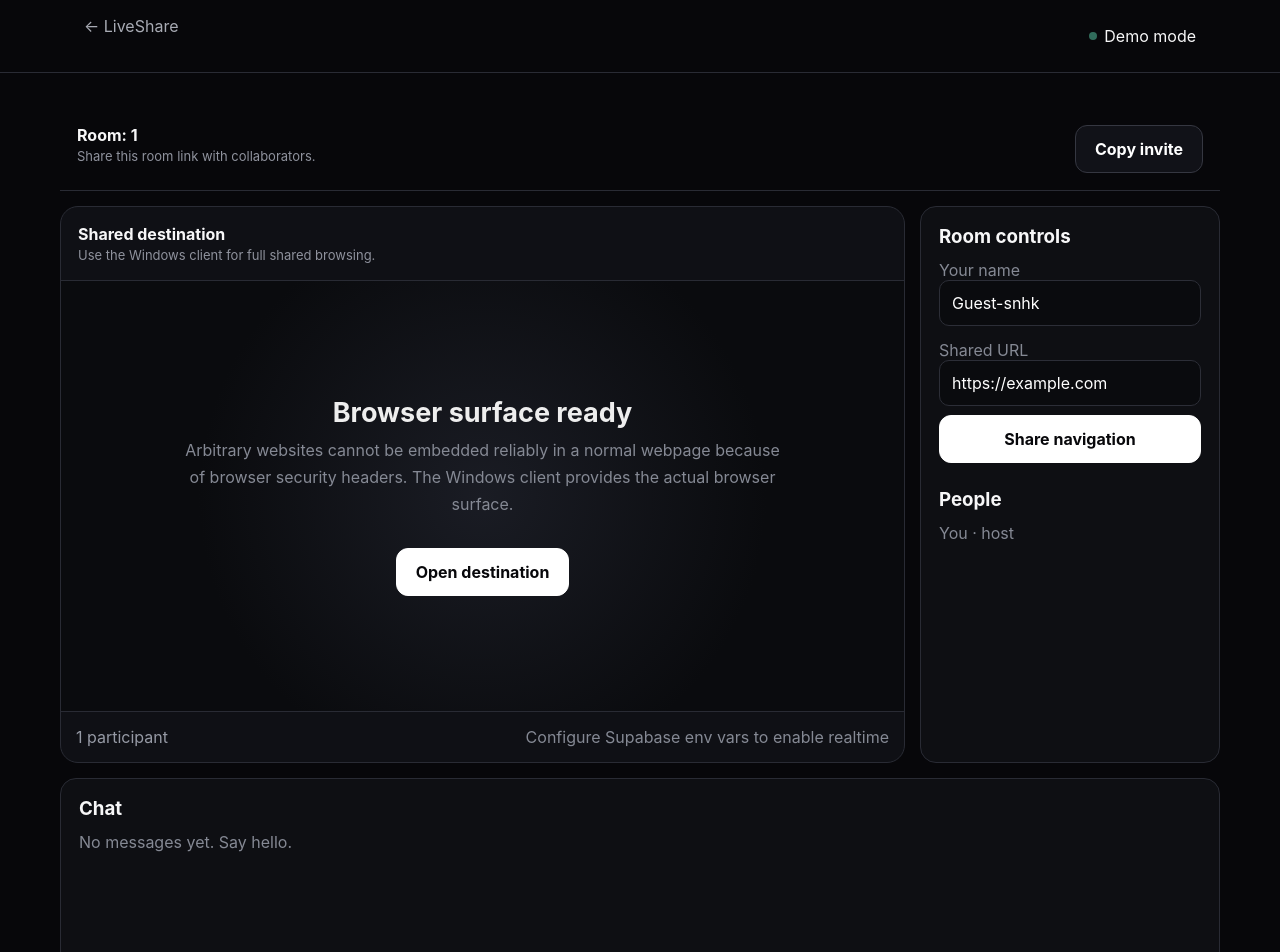
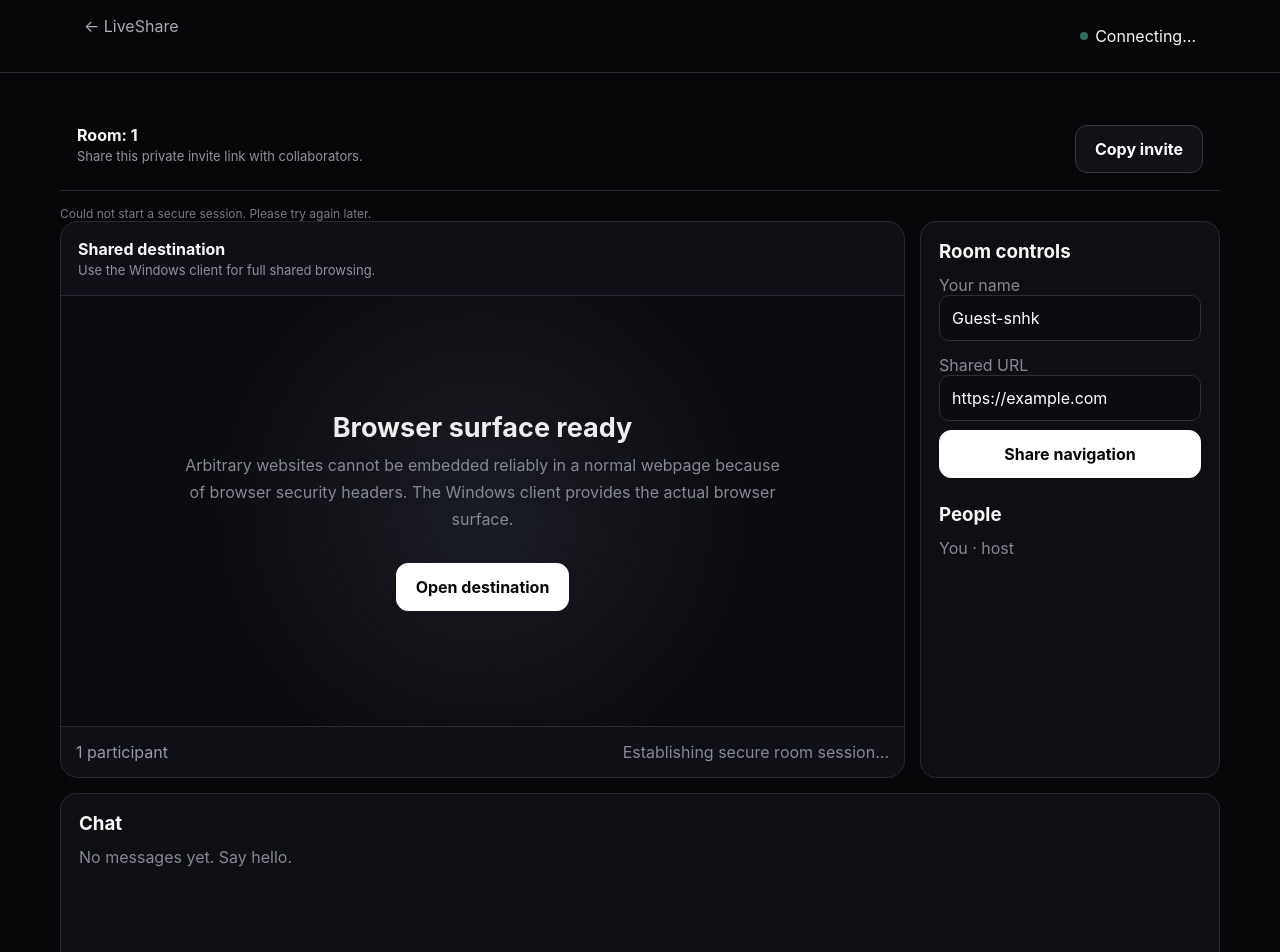
Before and after one commit to Inflare12/heelo, a Next.js app: page /room/1 in a window 1280 px wide. Shown: the top 952 px of the page. Built offline with nearby package versions, Linux system fonts and the light colour scheme; no server answers.

Commit message:
feat: persist room membership and collaboration events

```diff
--- a/app/room/[roomId]/page.tsx
+++ b/app/room/[roomId]/page.tsx
@@ -5,25 +5,12 @@
 import { useParams } from "next/navigation";
 import type { RealtimeChannel } from "@supabase/supabase-js";
 import { getSupabase } from "../../../lib/supabase";
+import { ensureSession } from "../../../lib/auth";
 
 type Message = { id: string; name: string; text: string; mine?: boolean };
 type PresenceUser = { id: string; name: string; desktop?: boolean };
 
-declare global {
-  interface Window {
-    liveshareDesktop?: {
-      navigate(url: string): Promise<unknown>;
-      back(): Promise<unknown>;
-      forward(): Promise<unknown>;
-      reload(): Promise<unknown>;
-      getUrl(): Promise<string>;
-      openExternal(url: string): Promise<unknown>;
-      onNavigation(callback: (payload: { url: string; remote?: boolean }) => void): () => void;
-      onLocalNavigation(callback: (payload: { url: string }) => void): () => void;
-      onReady(callback: (payload: { roomId: string }) => void): () => void;
-    };
-  }
-}
+declare global { interface Window { liveshareDesktop?: { navigate(url: string): Promise<unknown>; back(): Promise<unknown>; forward(): Promise<unknown>; reload(): Promise<unknown>; getUrl(): Promise<string>; openExternal(url: string): Promise<unknown>; onNavigation(callback: (payload: { url: string; remote?: boolean }) => void): () => void; onLocalNavigation(callback: (payload: { url: string }) => void): () => void; onReady(callback: (payload: { roomId: string }) => void): () => void; }; } }
 
 const randomName = () => `Guest-${Math.random().toString(36).slice(2, 6)}`;
 const randomId = () => `${Date.now().toString(36)}-${Math.random().toString(36).slice(2, 8)}`;
@@ -31,7 +18,7 @@
 
 export default function RoomPage() {
   const params = useParams<{ roomId: string }>();
-  const roomId = decodeURIComponent(params.roomId);
+  const roomCode = decodeURIComponent(params.roomId).trim().toLowerCase();
   const [isDesktop, setIsDesktop] = useState(false);
   const [name, setName] = useState("");
   const [destination, setDestination] = useState("https://example.com");
@@ -40,6 +27,7 @@
   const [users, setUsers] = useState<PresenceUser[]>([]);
   const [connected, setConnected] = useState(false);
   const [notice, setNotice] = useState("");
+  const [error, setError] = useState("");
   const channelRef = useRef<RealtimeChannel | null>(null);
   const clientId = useMemo(() => randomId(), []);
   const desktop = typeof window !== "undefined" ? window.liveshareDesktop : undefined;
@@ -51,71 +39,50 @@
   }, []);
 
   useEffect(() => {
-    if (!name) return;
-    localStorage.setItem("liveshare-name", name);
-    const supabase = getSupabase();
-    if (!supabase) { setConnected(false); return; }
-    const channel = supabase.channel(`room:${roomId}`, { config: { presence: { key: clientId } } });
-    channelRef.current = channel;
-    channel.on("broadcast", { event: "navigate" }, ({ payload }) => {
-      if (payload?.sender !== clientId && validUrl(payload?.url)) { setDestination(payload.url); if (desktop) void desktop.navigate(payload.url); }
-    });
-    channel.on("broadcast", { event: "chat" }, ({ payload }) => {
-      if (!payload || payload.sender === clientId) return;
-      setMessages(current => [...current, { id: payload.id, name: payload.name, text: payload.text }]);
-    });
-    channel.on("presence", { event: "sync" }, () => {
-      const state = channel.presenceState<PresenceUser>();
-      setUsers(Object.values(state).flat().map(v => ({ id: v.id, name: v.name, desktop: v.desktop })));
-    });
-    channel.subscribe(async status => {
-      if (status !== "SUBSCRIBED") return;
-      setConnected(true);
-      await channel.track({ id: clientId, name, desktop: isDesktop });
-    });
-    return () => { setConnected(false); channel.unsubscribe(); channelRef.current = null; };
-  }, [roomId, clientId, name, isDesktop, desktop]);
+    if (!name || !roomCode) return;
+    let cancelled = false;
+    const start = async () => {
+      const supabase = getSupabase();
+      if (!supabase) { setError("LiveShare is not configured. Please try again later."); return; }
+      const { session, error: authError } = await ensureSession(supabase);
+      if (cancelled) return;
+      if (authError || !session) { setError("Could not start a secure session. Please try again later."); return; }
+      const { data: roomId, error: joinError } = await supabase.rpc("join_room", { p_code: roomCode });
+      if (cancelled) return;
+      if (joinError || !roomId) { setError("This room does not exist or has expired."); return; }
+      const { data: room } = await supabase.from("rooms").select("current_url").eq("id", roomId).single();
+      if (room?.current_url && validUrl(room.current_url)) setDestination(room.current_url);
+      const { data: history } = await supabase.from("room_events").select("id,event_type,payload,created_at").eq("room_id", roomId).order("created_at", { ascending: true }).limit(100);
+      if (history) setMessages(history.filter(e => e.event_type === "chat").map(e => ({ id: String(e.id), name: String(e.payload?.name || "Guest"), text: String(e.payload?.text || "") })));
+      const channel = supabase.channel(`room:${roomCode}`);
+      channelRef.current = channel;
+      channel.on("broadcast", { event: "navigate" }, ({ payload }) => { if (payload?.sender !== clientId && validUrl(payload?.url)) { setDestination(payload.url); if (desktop) void desktop.navigate(payload.url); } });
+      channel.on("broadcast", { event: "chat" }, ({ payload }) => { if (!payload || payload.sender === clientId || typeof payload.text !== "string") return; setMessages(current => [...current, { id: String(payload.id || randomId()), name: String(payload.name || "Guest"), text: payload.text.slice(0, 500) }]); });
+      channel.on("presence", { event: "sync" }, () => { const state = channel.presenceState<PresenceUser>(); setUsers(Object.values(state).flat().map(v => ({ id: v.id, name: v.name, desktop: v.desktop }))); });
+      channel.subscribe(async status => {
+        if (cancelled) return;
+        if (status === "SUBSCRIBED") { setConnected(true); await channel.track({ id: clientId, name: name.slice(0, 32), desktop: isDesktop }); }
+        else if (status === "CHANNEL_ERROR" || status === "TIMED_OUT") { setConnected(false); setError("Realtime connection failed. Check your connection and retry."); }
+      });
+    };
+    void start();
+    return () => { cancelled = true; setConnected(false); if (channelRef.current) { void channelRef.current.unsubscribe(); channelRef.current = null; } };
+  }, [roomCode, clientId, name, isDesktop, desktop]);
 
-  useEffect(() => {
-    if (!desktop) return;
-    const stopLocal = desktop.onLocalNavigation(({ url }) => {
-      if (!validUrl(url)) return;
-      setDestination(url);
-      void channelRef.current?.send({ type: "broadcast", event: "navigate", payload: { sender: clientId, url } });
-    });
-    const stopNav = desktop.onNavigation(({ url }) => { if (validUrl(url)) setDestination(url); });
-    return () => { stopLocal(); stopNav(); };
-  }, [desktop, clientId]);
+  useEffect(() => { if (!desktop) return; const stopLocal = desktop.onLocalNavigation(({ url }) => { if (!validUrl(url)) return; setDestination(url); void channelRef.current?.send({ type: "broadcast", event: "navigate", payload: { sender: clientId, url } }); }); const stopNav = desktop.onNavigation(({ url }) => { if (validUrl(url)) setDestination(url); }); return () => { stopLocal(); stopNav(); }; }, [desktop, clientId]);
 
-  const navigate = async () => {
-    let url = destination.trim();
-    if (!url) return;
-    if (!/^https?:\/\//i.test(url)) url = `https://${url}`;
-    if (!validUrl(url)) { setNotice("Enter a valid web address."); return; }
-    setDestination(url); setNotice("Navigation sent to the room.");
-    if (desktop) await desktop.navigate(url);
-    await channelRef.current?.send({ type: "broadcast", event: "navigate", payload: { sender: clientId, url } });
-  };
+  const navigate = async () => { let url = destination.trim(); if (!url) return; if (!/^https?:\/\//i.test(url)) url = `https://${url}`; if (!validUrl(url)) { setNotice("Enter a valid web address."); return; } setDestination(url); setNotice("Navigation sent to the room."); await channelRef.current?.send({ type: "broadcast", event: "navigate", payload: { sender: clientId, url } }); if (desktop) await desktop.navigate(url); const supabase = getSupabase(); if (supabase) { const { data: room } = await supabase.from("rooms").select("id").eq("code", roomCode).single(); if (room) await supabase.from("room_events").insert({ room_id: room.id, actor_user_id: (await supabase.auth.getUser()).data.user?.id, event_type: "navigate", payload: { url } }); } };
 
-  const sendMessage = async () => {
-    const text = message.trim(); if (!text) return;
-    const item = { id: randomId(), name: name || "Guest", text, mine: true };
-    setMessages(current => [...current, item]); setMessage("");
-    await channelRef.current?.send({ type: "broadcast", event: "chat", payload: { sender: clientId, id: item.id, name: item.name, text } });
-  };
-  const copyInvite = async () => { await navigator.clipboard.writeText(window.location.href); setNotice("Invite copied."); };
+  const sendMessage = async () => { const text = message.trim().slice(0, 500); if (!text) return; const item = { id: randomId(), name: name || "Guest", text, mine: true }; setMessages(current => [...current, item]); setMessage(""); await channelRef.current?.send({ type: "broadcast", event: "chat", payload: { sender: clientId, id: item.id, name: item.name, text } }); const supabase = getSupabase(); if (supabase) { const { data: room } = await supabase.from("rooms").select("id").eq("code", roomCode).single(); const user = (await supabase.auth.getUser()).data.user; if (room && user) await supabase.from("room_events").insert({ room_id: room.id, actor_user_id: user.id, event_type: "chat", payload: { id: item.id, name: item.name, text } }); } };
+  const copyInvite = async () => { try { await navigator.clipboard.writeText(window.location.href); setNotice("Invite copied."); } catch { setNotice("Copy failed. Copy the URL from your browser instead."); } };
   const openDestination = () => desktop ? void desktop.openExternal(destination) : window.open(destination, "_blank", "noopener,noreferrer");
 
-  return <div className="roomPage">
-    <header className="roomHeader"><div className="container roomHeaderInner"><Link className="back" href="/">← LiveShare</Link><div className="status"><span className="statusDot" style={{ opacity: connected ? 1 : .45 }} />{connected ? "Connected" : "Demo mode"}{isDesktop ? " · Desktop" : ""}</div></div></header>
-    <main className="container roomLayout">
-      <div className="roomTop" style={{ marginBottom: 15 }}><div><strong>Room: {roomId}</strong><div className="roomUrl">Share this room link with collaborators.</div></div><div className="roomControls"><button className="btn" onClick={copyInvite}>Copy invite</button></div></div>
-      <div className="roomGrid">
-        <section className="roomCard"><div className="roomTop"><div><strong>{isDesktop ? "Shared browser" : "Shared destination"}</strong><div className="roomUrl">{isDesktop ? "The native Chromium surface is controlled by this room." : "Use the Windows client for full shared browsing."}</div></div></div><div className="roomStage"><div><b>{isDesktop ? "Live browser connected" : "Browser surface ready"}</b><p>{isDesktop ? "Navigation state is synchronized through Supabase Realtime." : "Arbitrary websites cannot be embedded reliably in a normal webpage because of browser security headers. The Windows client provides the actual browser surface."}</p><div className="actions"><button className="btn primary" onClick={openDestination}>Open destination</button></div></div></div><div className="roomBar"><div className="status">{users.length || 1} participant{(users.length || 1) === 1 ? "" : "s"}</div><div className="muted">{connected ? "Realtime room active" : "Configure Supabase env vars to enable realtime"}</div></div></section>
-        <aside className="panel"><h3>Room controls</h3><label className="muted" htmlFor="displayName">Your name</label><input id="displayName" className="input" value={name} onChange={e => setName(e.target.value.slice(0, 32))} maxLength={32}/><label className="muted" htmlFor="destination" style={{display:"block",marginTop:14}}>Shared URL</label><input id="destination" className="input" value={destination} onChange={e => setDestination(e.target.value)} onKeyDown={e => { if (e.key === "Enter") void navigate(); }}/><button className="btn primary" style={{width:"100%",marginTop:9}} onClick={() => void navigate()}>Share navigation</button>{notice && <div className="notice">{notice}</div>}<h3 style={{marginTop:25}}>People</h3>{users.length ? users.map(u => <div key={u.id} className="muted" style={{padding:"6px 0"}}>● {u.name}{u.id === clientId ? " · you" : ""}{u.desktop ? " · desktop" : ""}</div>) : <div className="muted">You · host</div>}</aside>
-      </div>
-      <section className="panel" style={{marginTop:15}}><h3>Chat</h3><div className="chatList">{messages.length === 0 ? <span className="muted">No messages yet. Say hello.</span> : messages.map(m => <div key={m.id} style={{marginBottom:8}}><strong>{m.mine ? "You" : m.name}</strong>: {m.text}</div>)}</div><div className="chatForm"><input className="input" value={message} onChange={e => setMessage(e.target.value)} onKeyDown={e => { if (e.key === "Enter") void sendMessage(); }} placeholder="Message the room…" maxLength={500}/><button className="btn primary" onClick={() => void sendMessage()}>Send</button></div></section>
-      <p className="notice">LiveShare keeps arbitrary website content inside an isolated Chromium WebContentsView in the desktop client. The room control plane only exchanges collaboration state.</p>
-    </main>
-  </div>;
+  return <div className="roomPage"><header className="roomHeader"><div className="container roomHeaderInner"><Link className="back" href="/">← LiveShare</Link><div className="status"><span className="statusDot" style={{ opacity: connected ? 1 : .45 }} />{connected ? "Connected" : "Connecting…"}{isDesktop ? " · Desktop" : ""}</div></div></header>
+    <main className="container roomLayout"><div className="roomTop" style={{ marginBottom: 15 }}><div><strong>Room: {roomCode}</strong><div className="roomUrl">Share this private invite link with collaborators.</div></div><div className="roomControls"><button className="btn" onClick={copyInvite}>Copy invite</button></div></div>
+      {error && <div className="notice" role="alert">{error}</div>}
+      <div className="roomGrid"><section className="roomCard"><div className="roomTop"><div><strong>{isDesktop ? "Shared browser" : "Shared destination"}</strong><div className="roomUrl">{isDesktop ? "The native Chromium surface is controlled by this room." : "Use the Windows client for full shared browsing."}</div></div></div><div className="roomStage"><div><b>{isDesktop ? "Live browser connected" : "Browser surface ready"}</b><p>{isDesktop ? "Navigation state is synchronized through LiveShare Realtime." : "Arbitrary websites cannot be embedded reliably in a normal webpage because of browser security headers. The Windows client provides the actual browser surface."}</p><div className="actions"><button className="btn primary" onClick={openDestination}>Open destination</button></div></div></div><div className="roomBar"><div className="status">{users.length || 1} participant{(users.length || 1) === 1 ? "" : "s"}</div><div className="muted">{connected ? "Realtime room active" : "Establishing secure room session…"}</div></div></section>
+        <aside className="panel"><h3>Room controls</h3><label className="muted" htmlFor="displayName">Your name</label><input id="displayName" className="input" value={name} onChange={e => setName(e.target.value.slice(0, 32))} maxLength={32}/><label className="muted" htmlFor="destination" style={{display:"block",marginTop:14}}>Shared URL</label><input id="destination" className="input" value={destination} onChange={e => setDestination(e.target.value)} onKeyDown={e => { if (e.key === "Enter") void navigate(); }}/><button className="btn primary" style={{width:"100%",marginTop:9}} onClick={() => void navigate()}>Share navigation</button>{notice && <div className="notice" role="status">{notice}</div>}<h3 style={{marginTop:25}}>People</h3>{users.length ? users.map(u => <div key={u.id} className="muted" style={{padding:"6px 0"}}>● {u.name}{u.id === clientId ? " · you" : ""}{u.desktop ? " · desktop" : ""}</div>) : <div className="muted">You · host</div>}</aside></div>
+      <section className="panel" style={{marginTop:15}}><h3>Chat</h3><div className="chatList" aria-live="polite">{messages.length === 0 ? <span className="muted">No messages yet. Say hello.</span> : messages.map(m => <div key={m.id} style={{marginBottom:8}}><strong>{m.mine ? "You" : m.name}</strong>: {m.text}</div>)}</div><div className="chatForm"><input className="input" value={message} onChange={e => setMessage(e.target.value.slice(0,500))} onKeyDown={e => { if (e.key === "Enter") void sendMessage(); }} placeholder="Message the room…" maxLength={500}/><button className="btn primary" onClick={() => void sendMessage()}>Send</button></div></section>
+      <p className="notice">LiveShare keeps arbitrary website content inside an isolated Chromium WebContentsView in the desktop client. The room control plane exchanges collaboration state only.</p>
+    </main></div>;
 }
```
